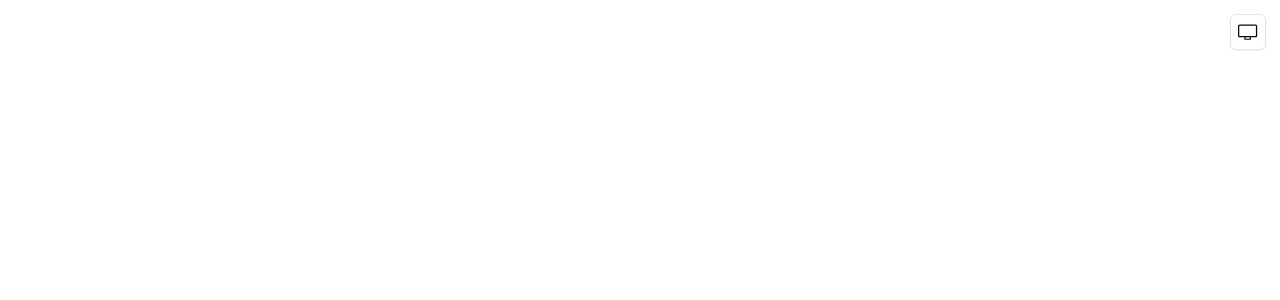
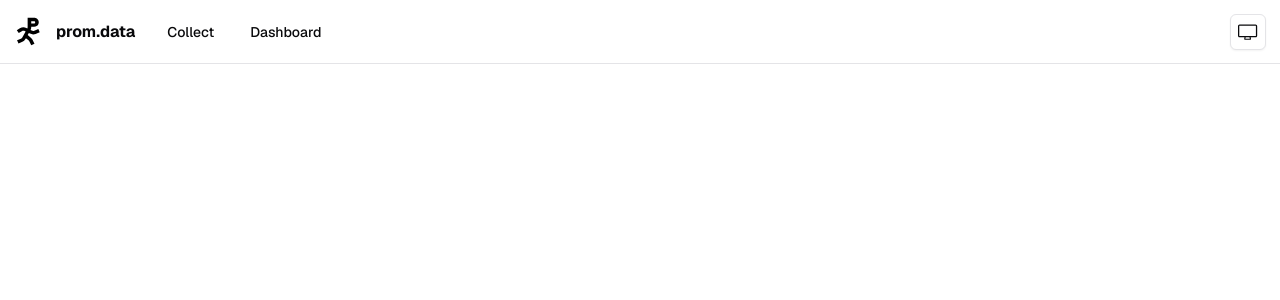
Before and after one commit to jamsterwes/uber-data-collection, a Next.js app: page / in a window 1280 px wide. Shown: the top 300 px of the page. Built offline with nearby package versions, Linux system fonts and the light colour scheme.

Commit message:
added main layout stuffs

```diff
--- /dev/null
+++ b/app/dashboard/page.tsx
@@ -0,0 +1,3 @@
+export default () => {
+
+}
--- a/app/layout.tsx
+++ b/app/layout.tsx
@@ -3,6 +3,8 @@
 import "./globals.css";
 import { ThemeProvider } from "@/components/theming/theme-provider";
 import { ModeToggle } from "@/components/theming/mode-toggle";
+import { WordMark } from "@/components/word-mark";
+import { NavMenu } from "@/components/nav-menu";
 
 export const metadata: Metadata = {
   title: "Promenade Data Collection",
@@ -23,10 +25,10 @@
           enableSystem
           disableTransitionOnChange
         >
-
-          <header className="grid grid-cols-[1fr_4rem] h-16 items-center">
-            <section id="logo-area">
-
+          <header className="grid grid-cols-[1fr_4rem] h-16 items-center border-b">
+            <section id="logo-area" className="flex gap-4">
+              <WordMark />
+              <NavMenu />
             </section>
             <section id="mode-switcher" className="flex items-center justify-center">
               <ModeToggle />
--- /dev/null
+++ b/components/nav-menu.tsx
@@ -0,0 +1,25 @@
+"use client"
+
+import { NavigationMenu, NavigationMenuItem, NavigationMenuLink, NavigationMenuList, navigationMenuTriggerStyle } from "@/components/ui/navigation-menu"
+import Link from "next/link"
+
+export function NavMenu() {
+    return <NavigationMenu>
+        <NavigationMenuList>
+            <NavigationMenuItem>
+                <Link href="/" legacyBehavior passHref>
+                    <NavigationMenuLink className={navigationMenuTriggerStyle()}>
+                        Collect
+                    </NavigationMenuLink>
+                </Link>
+            </NavigationMenuItem>
+            <NavigationMenuItem>
+                <Link href="/dashboard" legacyBehavior passHref>
+                    <NavigationMenuLink className={navigationMenuTriggerStyle()}>
+                        Dashboard
+                    </NavigationMenuLink>
+                </Link>
+            </NavigationMenuItem>
+        </NavigationMenuList>
+    </NavigationMenu>
+}
--- /dev/null
+++ b/components/ui/navigation-menu.tsx
@@ -0,0 +1,128 @@
+import * as React from "react"
+import { ChevronDownIcon } from "@radix-ui/react-icons"
+import * as NavigationMenuPrimitive from "@radix-ui/react-navigation-menu"
+import { cva } from "class-variance-authority"
+
+import { cn } from "@/lib/utils"
+
+const NavigationMenu = React.forwardRef<
+  React.ElementRef<typeof NavigationMenuPrimitive.Root>,
+  React.ComponentPropsWithoutRef<typeof NavigationMenuPrimitive.Root>
+>(({ className, children, ...props }, ref) => (
+  <NavigationMenuPrimitive.Root
+    ref={ref}
+    className={cn(
+      "relative z-10 flex max-w-max flex-1 items-center justify-center",
+      className
+    )}
+    {...props}
+  >
+    {children}
+    <NavigationMenuViewport />
+  </NavigationMenuPrimitive.Root>
+))
+NavigationMenu.displayName = NavigationMenuPrimitive.Root.displayName
+
+const NavigationMenuList = React.forwardRef<
+  React.ElementRef<typeof NavigationMenuPrimitive.List>,
+  React.ComponentPropsWithoutRef<typeof NavigationMenuPrimitive.List>
+>(({ className, ...props }, ref) => (
+  <NavigationMenuPrimitive.List
+    ref={ref}
+    className={cn(
+      "group flex flex-1 list-none items-center justify-center space-x-1",
+      className
+    )}
+    {...props}
+  />
+))
+NavigationMenuList.displayName = NavigationMenuPrimitive.List.displayName
+
+const NavigationMenuItem = NavigationMenuPrimitive.Item
+
+const navigationMenuTriggerStyle = cva(
+  "group inline-flex h-9 w-max items-center justify-center rounded-md bg-background px-4 py-2 text-sm font-medium transition-colors hover:bg-accent hover:text-accent-foreground focus:bg-accent focus:text-accent-foreground focus:outline-none disabled:pointer-events-none disabled:opacity-50 data-[active]:bg-accent/50 data-[state=open]:bg-accent/50"
+)
+
+const NavigationMenuTrigger = React.forwardRef<
+  React.ElementRef<typeof NavigationMenuPrimitive.Trigger>,
+  React.ComponentPropsWithoutRef<typeof NavigationMenuPrimitive.Trigger>
+>(({ className, children, ...props }, ref) => (
+  <NavigationMenuPrimitive.Trigger
+    ref={ref}
+    className={cn(navigationMenuTriggerStyle(), "group", className)}
+    {...props}
+  >
+    {children}{" "}
+    <ChevronDownIcon
+      className="relative top-[1px] ml-1 h-3 w-3 transition duration-300 group-data-[state=open]:rotate-180"
+      aria-hidden="true"
+    />
+  </NavigationMenuPrimitive.Trigger>
+))
+NavigationMenuTrigger.displayName = NavigationMenuPrimitive.Trigger.displayName
+
+const NavigationMenuContent = React.forwardRef<
+  React.ElementRef<typeof NavigationMenuPrimitive.Content>,
+  React.ComponentPropsWithoutRef<typeof NavigationMenuPrimitive.Content>
+>(({ className, ...props }, ref) => (
+  <NavigationMenuPrimitive.Content
+    ref={ref}
+    className={cn(
+      "left-0 top-0 w-full data-[motion^=from-]:animate-in data-[motion^=to-]:animate-out data-[motion^=from-]:fade-in data-[motion^=to-]:fade-out data-[motion=from-end]:slide-in-from-right-52 data-[motion=from-start]:slide-in-from-left-52 data-[motion=to-end]:slide-out-to-right-52 data-[motion=to-start]:slide-out-to-left-52 md:absolute md:w-auto ",
+      className
+    )}
+    {...props}
+  />
+))
+NavigationMenuContent.displayName = NavigationMenuPrimitive.Content.displayName
+
+const NavigationMenuLink = NavigationMenuPrimitive.Link
+
+const NavigationMenuViewport = React.forwardRef<
+  React.ElementRef<typeof NavigationMenuPrimitive.Viewport>,
+  React.ComponentPropsWithoutRef<typeof NavigationMenuPrimitive.Viewport>
+>(({ className, ...props }, ref) => (
+  <div className={cn("absolute left-0 top-full flex justify-center")}>
+    <NavigationMenuPrimitive.Viewport
+      className={cn(
+        "origin-top-center relative mt-1.5 h-[var(--radix-navigation-menu-viewport-height)] w-full overflow-hidden rounded-md border bg-popover text-popover-foreground shadow data-[state=open]:animate-in data-[state=closed]:animate-out data-[state=closed]:zoom-out-95 data-[state=open]:zoom-in-90 md:w-[var(--radix-navigation-menu-viewport-width)]",
+        className
+      )}
+      ref={ref}
+      {...props}
+    />
+  </div>
+))
+NavigationMenuViewport.displayName =
+  NavigationMenuPrimitive.Viewport.displayName
+
+const NavigationMenuIndicator = React.forwardRef<
+  React.ElementRef<typeof NavigationMenuPrimitive.Indicator>,
+  React.ComponentPropsWithoutRef<typeof NavigationMenuPrimitive.Indicator>
+>(({ className, ...props }, ref) => (
+  <NavigationMenuPrimitive.Indicator
+    ref={ref}
+    className={cn(
+      "top-full z-[1] flex h-1.5 items-end justify-center overflow-hidden data-[state=visible]:animate-in data-[state=hidden]:animate-out data-[state=hidden]:fade-out data-[state=visible]:fade-in",
+      className
+    )}
+    {...props}
+  >
+    <div className="relative top-[60%] h-2 w-2 rotate-45 rounded-tl-sm bg-border shadow-md" />
+  </NavigationMenuPrimitive.Indicator>
+))
+NavigationMenuIndicator.displayName =
+  NavigationMenuPrimitive.Indicator.displayName
+
+export {
+  navigationMenuTriggerStyle,
+  NavigationMenu,
+  NavigationMenuList,
+  NavigationMenuItem,
+  NavigationMenuContent,
+  NavigationMenuTrigger,
+  NavigationMenuLink,
+  NavigationMenuIndicator,
+  NavigationMenuViewport,
+}
--- /dev/null
+++ b/components/word-mark.tsx
@@ -0,0 +1,21 @@
+import Image from "next/image"
+
+export function WordMark() {
+    return <span className="flex items-center">
+        <Image
+            src="/promenade.svg"
+            alt="Promenade Logo (dark theme)"
+            width="24"
+            height="24"
+            className="mx-4 scale-0 dark:scale-100" />
+        <Image
+            src="/promenade-black.svg"
+            alt="Promenade Logo (light theme)"
+            width="24"
+            height="24"
+            className="absolute mx-4 scale-100 dark:scale-0" />
+        <span className="font-bold">
+            prom.data
+        </span>
+    </span>
+}
--- a/package.json
+++ b/package.json
@@ -14,6 +14,7 @@
     "@aws-sdk/util-dynamodb": "^3.535.0",
     "@radix-ui/react-dropdown-menu": "^2.0.6",
     "@radix-ui/react-icons": "^1.3.0",
+    "@radix-ui/react-navigation-menu": "^1.1.4",
     "@radix-ui/react-slot": "^1.0.2",
     "class-variance-authority": "^0.7.0",
     "clsx": "^2.1.0",
```
Also changed, not shown: app/dashboard/layout.tsx (deleted), 1 other file (tests, documents, lock files or other folders).
